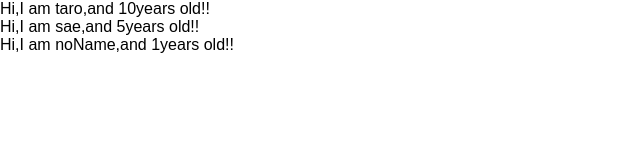
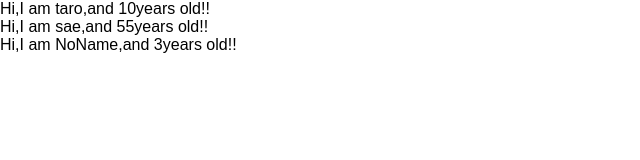
Before and after one commit to koyaishida/react-app, a React (Create React App) app: page / in a window 1280 px wide. Shown: the top 160 px of the page, without its empty margins (0-640 px from the left). Built offline with nearby package versions, Linux system fonts and the light colour scheme.

Commit message:
learn prop-types
prop-typesの学習

```diff
--- a/src/App.js
+++ b/src/App.js
@@ -1,10 +1,11 @@
 import React from 'react';
+import PropTypes from "prop-types";
 
 const App = () => {
   const profiles = [
     { name: "taro", age: 10},
-    { name: "sae", age: 5},
-    { name: "noName"},
+    { name: "sae", age: 55},
+    { name: "NoName",age: 3},
   ]
 
   return (
@@ -22,7 +23,10 @@
 return <div>Hi,I am {props.name},and {props.age}years old!!</div>
 }
 
-User.defaultProps ={
-  age: 1
+User.propTypes = {
+  name: PropTypes.string,
+  age: PropTypes.number.isRequired
 }
+
+
 export default App;
```
